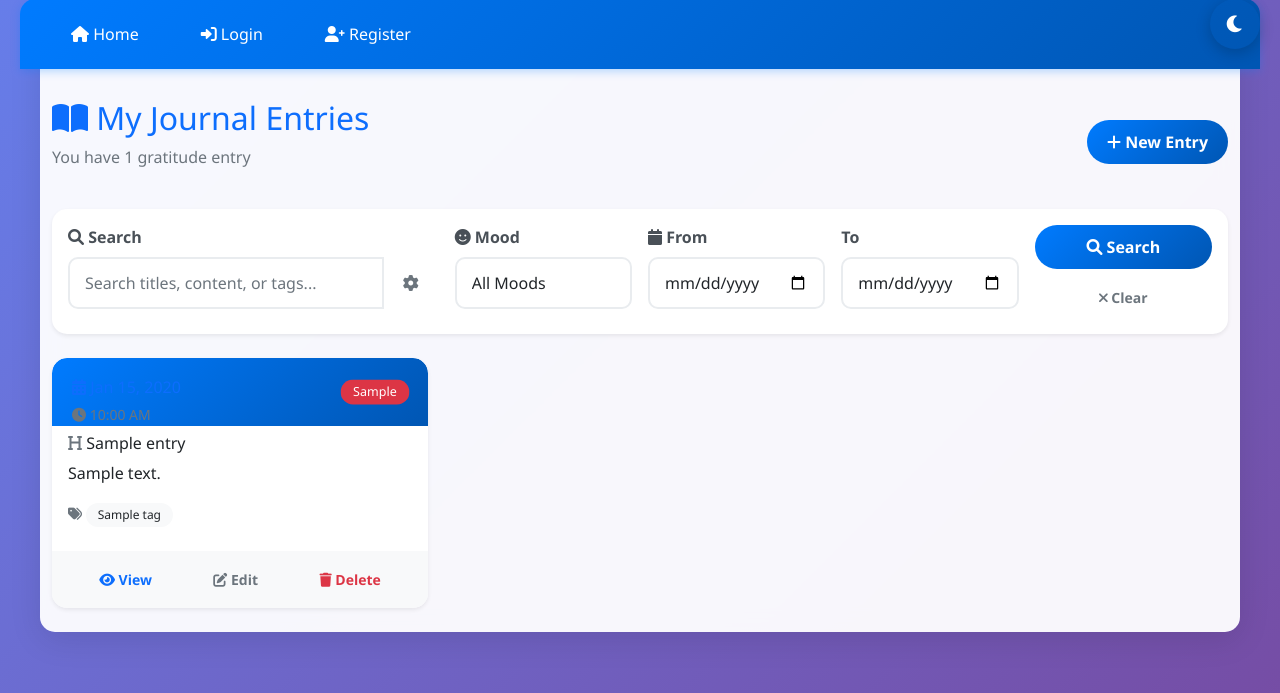
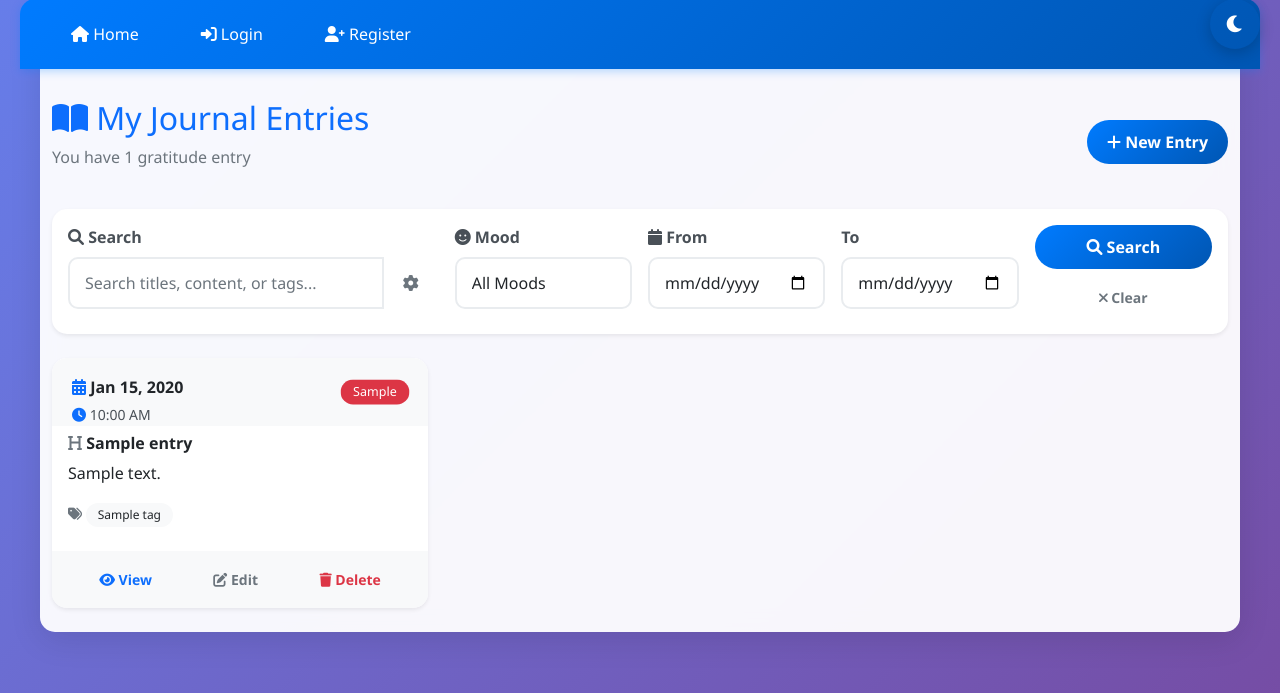
Before and after one commit to FatimahMohamed/Capstone, a Django app: template journal/templates/journal/entry_list.html in a window 1280 px wide. Shown: the part 21-714 px from the top of the page. Run offline with Django 4.2, Linux system fonts and the light colour scheme; the template is opened without the code that fills it: most values are stand-ins (such as "Sample title", 1, 10 or a date in 2020).

Commit message:
Improved date and time visibility in entry cards
- Changed card header background from white to light gray for better contrast
- Updated date text from blue to dark for better readability
- Changed time text from muted gray to secondary for improved visibility
- Added font weight (bold/semibold) to make text more prominent
- Added specific CSS rules for entry card headers
- Included dark theme support for improved contrast
- Icons now have primary color for better visual hierarchy
- Enhanced accessibility and readability of entry timestamps

```diff
--- a/journal/static/journal/css/style.css
+++ b/journal/static/journal/css/style.css
@@ -138,6 +138,21 @@ body {
 .entry-card:hover {
     transform: translateY(-3px);
     box-shadow: 0 8px 25px rgba(0, 0, 0, 0.1);
+}
+
+.entry-card .card-header {
+    background: #f8f9fa !important;
+    border-bottom: 1px solid #e9ecef;
+}
+
+.entry-card .card-title {
+    color: #212529 !important;
+    font-weight: 600;
+}
+
+.entry-card .text-secondary {
+    color: #495057 !important;
+    font-weight: 500;
 }
 
 .mood-indicator {
@@ -314,6 +329,19 @@ body {
     color: var(--text-primary);
 }
 
+[data-theme="dark"] .entry-card .card-header {
+    background: var(--bg-light) !important;
+    border-bottom-color: var(--border-color);
+}
+
+[data-theme="dark"] .entry-card .card-title {
+    color: var(--text-primary) !important;
+}
+
+[data-theme="dark"] .entry-card .text-secondary {
+    color: var(--text-secondary) !important;
+}
+
 [data-theme="dark"] .form-control,
 [data-theme="dark"] .form-select {
     background: var(--bg-light);
--- a/journal/templates/journal/entry_list.html
+++ b/journal/templates/journal/entry_list.html
@@ -102,15 +102,15 @@
                     {% for entry in page_obj %}
                         <div class="col-md-6 col-lg-4 mb-4">
                             <div class="card entry-card h-100 shadow-sm">
-                                <div class="card-header bg-white border-0 pb-0">
+                                <div class="card-header bg-light border-0 pb-0">
                                     <div class="d-flex justify-content-between align-items-start">
                                         <div>
-                                            <h6 class="card-title text-primary mb-1">
-                                                <i class="fas fa-calendar-alt"></i>
+                                            <h6 class="card-title text-dark mb-1 fw-bold">
+                                                <i class="fas fa-calendar-alt text-primary"></i>
                                                 {{ entry.created_at|date:"M d, Y" }}
                                             </h6>
-                                            <small class="text-muted">
-                                                <i class="fas fa-clock"></i>
+                                            <small class="text-secondary fw-semibold">
+                                                <i class="fas fa-clock text-primary"></i>
                                                 {{ entry.created_at|date:"g:i A" }}
                                             </small>
                                         </div>
```
